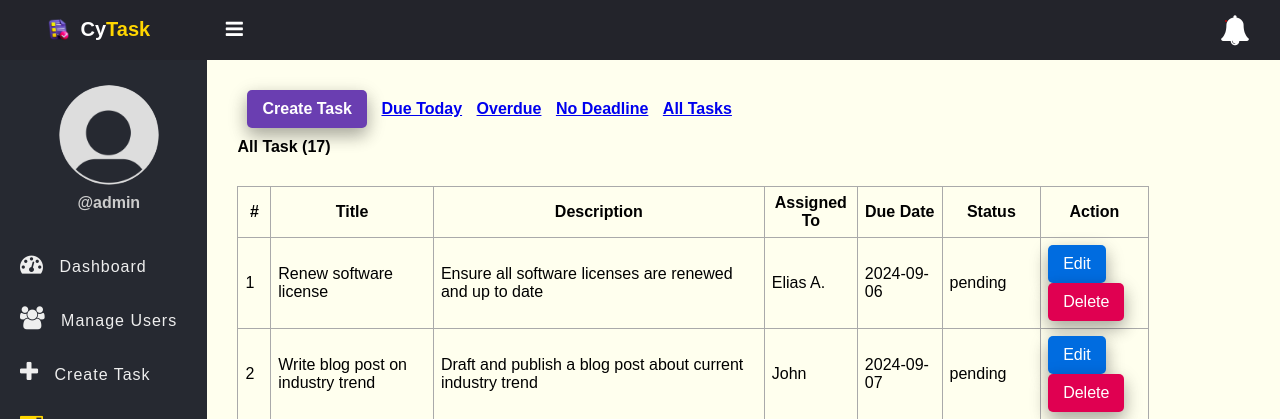
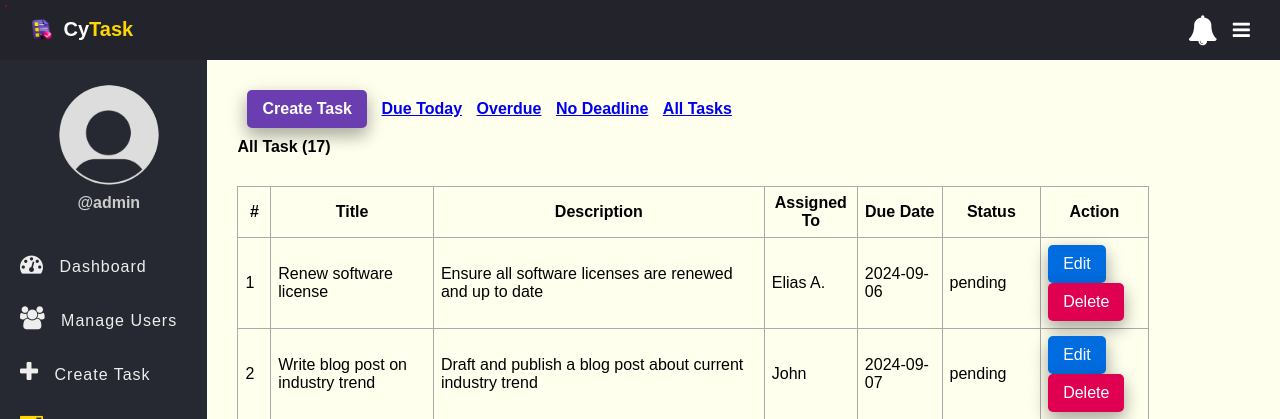
Before and after one commit to Lincoln-Madaraka/cytask, a PHP site: page /tasks.php in a window 1280 px wide. Shown: the top 419 px of the page. Run offline with PHP 8.4, Linux system fonts and the light colour scheme; a user stored in the database is signed in; data comes from the database, SQL or seed files in the repository; data that the repository does not hold is empty.

Commit message:
sql testing_admin

```diff
--- a/css/style.css
+++ b/css/style.css
@@ -12,13 +12,24 @@
 	background: #23242b;
 	color: #fff;
 }
+.left-header {
+  display: flex;
+  align-items: center;
+  gap: 15px;
+}
+.right-header {
+  display: flex;
+  align-items: center;
+  gap: 15px;
+}
 .u-name {
 	font-size: 20px;
-	padding-left: 17px;
+	padding-left: 0px;
 }
 .u-name b {
 	color: #FFD600;
 }
+
 .header i {
 	font-size: 30px;
 	cursor: pointer;
@@ -28,7 +39,7 @@
 	color: #127b8e;
 }*/
 .header .notification {
-	position: relative;
+	position: static;
 	cursor: pointer;
 }
 .header .notification span{
@@ -107,6 +118,7 @@
 	white-space: nowrap;
 	overflow: hidden;
 	text-overflow: ellipsis;
+	cursor: pointer;
 }
 .side-bar ul li:hover {
 	background: #127b8e;
@@ -117,6 +129,8 @@
 	color: #eee;
 	cursor: pointer;
 	letter-spacing: 1px;
+	display: block;
+	width: 100%;
 }
 .side-bar .active a {
 	color: #FFD600 !important;
@@ -134,7 +148,7 @@
 }
 #navbtn {
 	display: inline-block;
-	margin-left: 70px;
+	margin-left: 0px;
 	font-size: 20px;
 	transition: 500ms color;
 }
--- a/inc/header.php
+++ b/inc/header.php
@@ -1,15 +1,19 @@
 <header class="header">
+	<div class="left-header">
 	<h2 class="u-name">
 	<img src="img/logo.png" alt="CyTask Logo" style="height:24px; vertical-align:middle; margin-right:5px;">
 	Cy<b>Task</b>
-		<label for="checkbox">
-			<i id="navbtn" class="fa fa-bars" aria-hidden="true"></i>
-		</label>
 	</h2>
+	</div>
+	<div class="right-header">
 	<span class="notification" id="notificationBtn">
 		<i class="fa fa-bell" aria-hidden="true"></i>
 		<span id="notificationNum"></span>
 	</span>
+	<label for="checkbox">
+      <i id="navbtn" class="fa fa-bars" aria-hidden="true"></i>
+    </label>
+	</div>
 </header>
 <div class="notification-bar" id="notificationBar">
 	<ul id="notifications">
--- a/tasks.php
+++ b/tasks.php
@@ -32,7 +32,8 @@ if (isset($_SESSION['role']) && isset($_SESSION['id']) && $_SESSION['role'] == "
 <!DOCTYPE html>
 <html>
 <head>
-	<title>All Tasks</title>
+	<title>Cytask - All Tasks</title>
+	<link rel="icon" type="image/x-icon" href="img/logo.ico">
 	<link rel="stylesheet" href="https://stackpath.bootstrapcdn.com/font-awesome/4.7.0/css/font-awesome.min.css">
 	<link rel="stylesheet" href="css/style.css">
 
--- a/user.php
+++ b/user.php
@@ -11,6 +11,7 @@ if (isset($_SESSION['role']) && isset($_SESSION['id']) && $_SESSION['role'] == "
 <html>
 <head>
 	<title>Manage Users</title>
+	<link rel="icon" type="image/x-icon" href="img/logo.ico">
 	<link rel="stylesheet" href="https://stackpath.bootstrapcdn.com/font-awesome/4.7.0/css/font-awesome.min.css">
 	<link rel="stylesheet" href="css/style.css">
 
```
